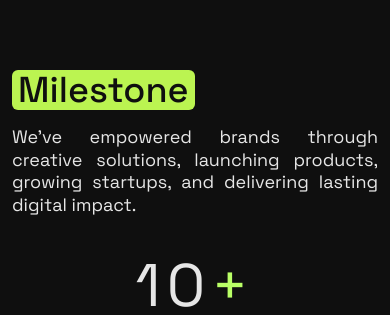
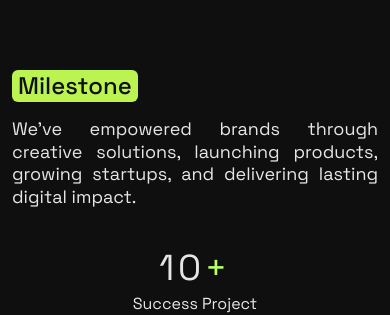
Before and after one commit to sifatbro786/pixel-thrive, a Next.js app: page / in a window 390 px wide. Shown: the part 529-844 px from the top of the page. Built offline with nearby package versions, Linux system fonts and the light colour scheme.

Commit message:
some styled fixed in milestone section

```diff
--- a/components/common/TopHeading.jsx
+++ b/components/common/TopHeading.jsx
@@ -3,7 +3,7 @@
 export default function TopHeading({heading, paragraph}) {
     return (
         <div className="flex flex-col md:flex-row md:items-center gap-4 md:gap-10">
-            <h2 className="w-fit px-1.5 bg-lime-300 rounded-md text-primary text-4xl font-medium">{heading}</h2>
+            <h2 className="w-fit px-1.5 bg-lime-300 rounded-md text-primary text-2xl md:text-4xl font-medium">{heading}</h2>
             <p className="w-auto text-justify md:w-[580px] text-lg font-normal leading-tight">{paragraph}</p>
         </div>
     );
--- a/components/milestone/Stats.jsx
+++ b/components/milestone/Stats.jsx
@@ -25,9 +25,9 @@ export default function Stats() {
     return (
         <div className="w-full mt-10 md:mt-[60px] flex flex-col md:flex-row items-center justify-between">
             {stats.map((stat) => (
-                <div key={crypto.randomUUID()} className="flex space-y-8 md:space-y-0">
+                <div key={crypto.randomUUID()} className="flex space-y-10 md:space-y-0">
                     <div>
-                        <p className="flex text-6xl font-normal uppercase tracking-widest justify-center">
+                        <p className="flex text-4xl md:text-6xl font-normal uppercase tracking-widest justify-center">
                             {stat?.number}
                             <span className="text-secondary">+</span>
                         </p>
```
